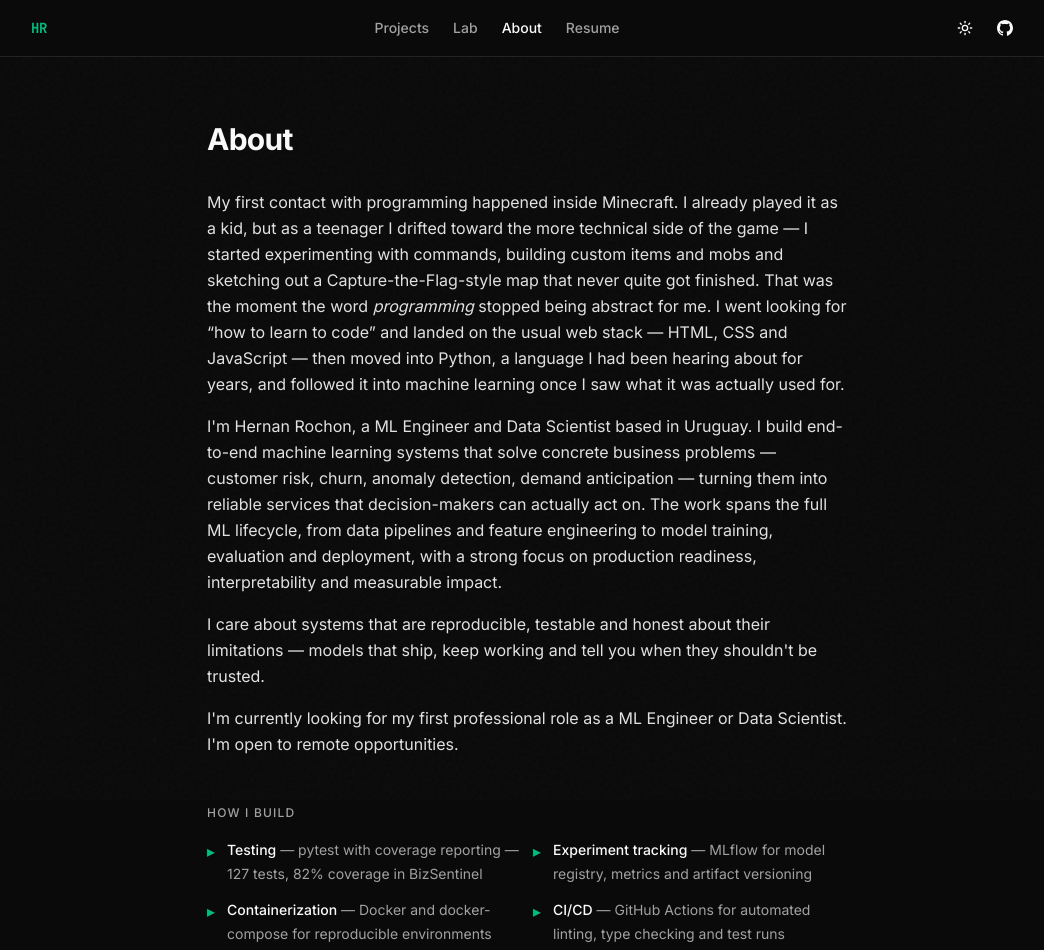
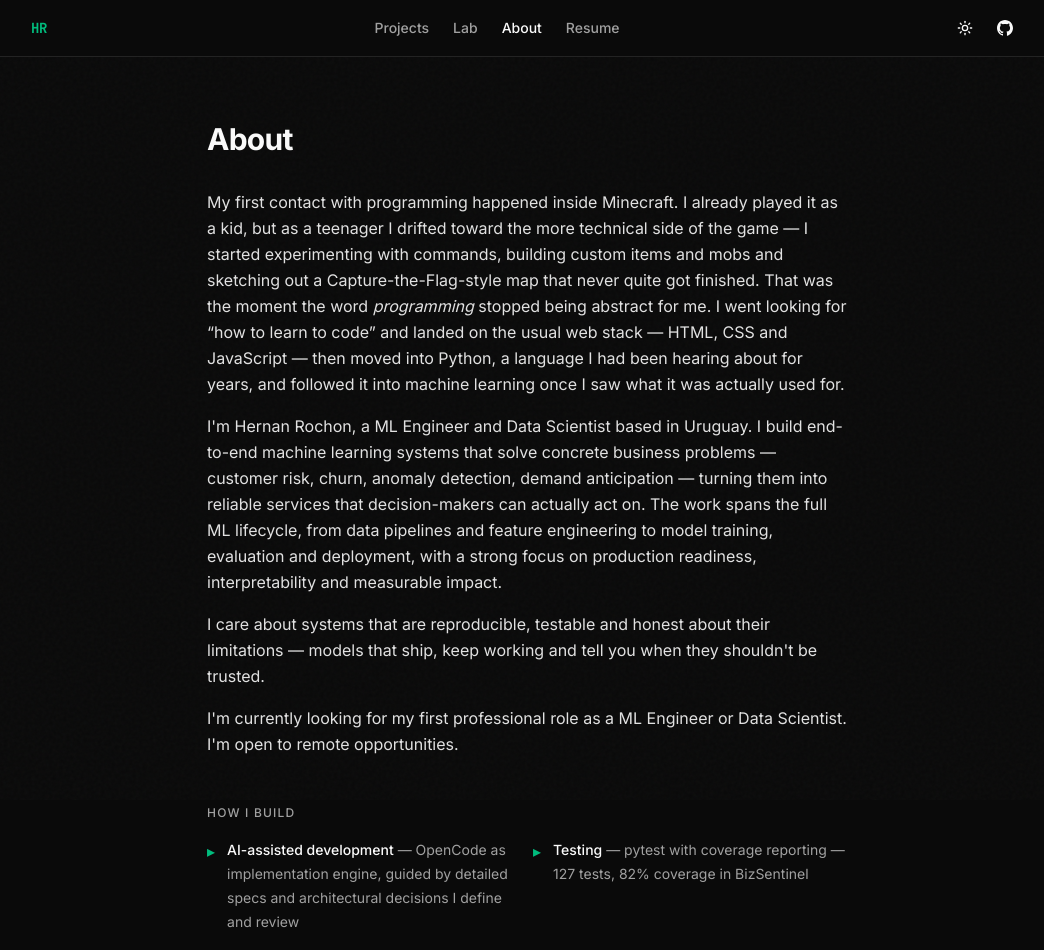
Before and after one commit to HernanRochon664/portfolio, a Next.js app: page /about in a window 1280 px wide. Shown: the top 950 px of the page, without its empty margins (113-1157 px from the left). Built offline with nearby package versions, Linux system fonts and the light colour scheme.

Commit message:
Add AI assisted development entry in "How I Build"

```diff
--- a/src/app/about/page.tsx
+++ b/src/app/about/page.tsx
@@ -2,6 +2,7 @@ import { ExternalLink, Mail } from "lucide-react"
 import { GithubIcon, LinkedInIcon } from "@/components/ui/icons"
 
 const practices = [
+  { title: "AI-assisted development", description: "OpenCode as implementation engine, guided by detailed specs and architectural decisions I define and review" },
   { title: "Testing", description: "pytest with coverage reporting — 127 tests, 82% coverage in BizSentinel" },
   { title: "Experiment tracking", description: "MLflow for model registry, metrics and artifact versioning" },
   { title: "Containerization", description: "Docker and docker-compose for reproducible environments" },
```
